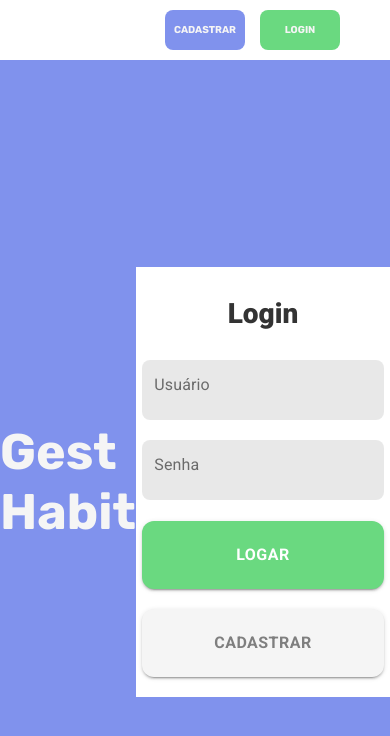
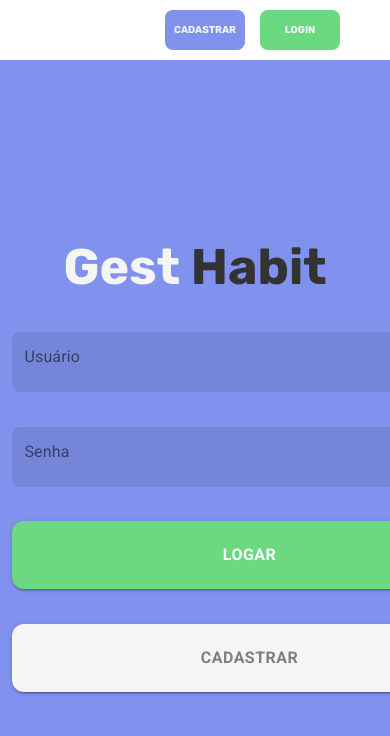
Before and after one commit to Robertatlima/Gest-Habit, a React (Create React App) app: page /login in a window 390 px wide. Shown: the top 736 px of the page. Built offline with nearby package versions, Linux system fonts and the light colour scheme; no server answers.

Commit message:
media query da pagina de login, e funcao de deslogar

```diff
--- a/src/components/NavBar/index.js
+++ b/src/components/NavBar/index.js
@@ -6,8 +6,10 @@ import { FiLogOut } from "react-icons/fi";
 import userEvent from "@testing-library/user-event";
 
 import { useUser } from "../../providers/User";
+import { useAuth } from "../../providers/Auth";
 const Header = ({ destiny, name, logout = false }) => {
   const { user, setUser } = useUser();
+  const { logoutF } = useAuth();
   return (
     <NavBarConteiner>
       <div className="header-conteudo">
@@ -39,7 +41,7 @@ const Header = ({ destiny, name, logout = false }) => {
             </Link>
           </nav>
         ) : (
-          <Link className="link-navBar-logout" to="/">
+          <Link onClick={() => logoutF()} className="link-navBar-logout" to="/">
             <FiLogOut />
             <p>Sair</p>
           </Link>
--- a/src/pages/Login/index.js
+++ b/src/pages/Login/index.js
@@ -1,5 +1,5 @@
 import * as C from "./styles";
-import { Link, useHistory } from "react-router-dom";
+import { Link, useHistory, Redirect } from "react-router-dom";
 import { useForm } from "react-hook-form";
 import * as yup from "yup";
 import { yupResolver } from "@hookform/resolvers/yup";
@@ -8,13 +8,14 @@ import axios from "axios";
 import jwt_decode from "jwt-decode";
 import { useUser } from "../../providers/User";
 import { useAuth } from "../../providers/Auth";
-
+import logo from "../../assets/img/Logo.png";
+import svg from "../../assets/img/fundoHome.png";
 import { Button } from "@material-ui/core";
 import Header from "../../components/NavBar";
 // import Button from "../../components/Button";
 const Login = () => {
   const { setUser } = useUser();
-  const { setAuth } = useAuth();
+  const { auth, setAuth } = useAuth();
 
   const history = useHistory();
 
@@ -57,16 +58,22 @@ const Login = () => {
       .catch((err) => console.log(err));
   };
 
+  if (auth) {
+    history.push("/habits");
+  }
   return (
     <>
       <Header destiny="login" />
+
       <C.LoginContainer>
         <div>
-          <h1>Gest Habit</h1>
+          <h1>
+            Gest <span>Habit</span>
+          </h1>
         </div>
         <C.Container>
           <form className="formulario" onSubmit={handleSubmit(handleForm)}>
-            <div>
+            <div className="formulario-title">
               <h2>Login</h2>
             </div>
             <div className="loginInput">
--- a/src/pages/Login/styles.js
+++ b/src/pages/Login/styles.js
@@ -8,6 +8,14 @@ export const LoginContainer = styled.div`
   background: var(--color-primary);
   display: flex;
   align-items: center;
+  /* background-image: url({${svg}}) no-repeat; */
+  @media (max-width: 700px) {
+    div h1 span {
+      color: var(--color-black);
+    }
+    flex-direction: column;
+    justify-content: center;
+  }
 `;
 
 export const Container = styled.div`
@@ -15,10 +23,9 @@ export const Container = styled.div`
   flex-direction: column;
   justify-content: space-evenly;
   align-items: center;
-
+  border-radius: 11px;
   width: 500px;
   height: 430px;
-  background: #fff;
   max-width: 499px;
   /* position: relative;
   top: calc(50vh - 250px); */
@@ -43,8 +50,10 @@ export const Container = styled.div`
     display: flex;
     flex-direction: column;
     justify-content: space-evenly;
+    border-radius: 11px;
   }
   .loginInput {
+    background: inherit;
     width: 95%;
     height: 60px;
     text-decoration: none;
@@ -88,4 +97,16 @@ export const Container = styled.div`
       transition: 0.5s;
     }
   }
+
+  @media (max-width: 700px) {
+    .formulario {
+      background: inherit;
+    }
+    .formulario-title {
+      display: none;
+    }
+    .header {
+      display: none;
+    }
+  }
 `;
--- a/src/pages/SignUp/styles.js
+++ b/src/pages/SignUp/styles.js
@@ -1,6 +1,7 @@
 import styled from "styled-components";
 
 export const RegisterContainer = styled.div`
+  max-width: 1440px;
   width: 100vw;
   height: 100vh;
   position: fixed;
--- a/src/providers/Auth/index.js
+++ b/src/providers/Auth/index.js
@@ -9,8 +9,14 @@ const initialState = initialToken ? true : false;
 export const AuthProvider = ({ children }) => {
   const [auth, setAuth] = useState(initialState);
 
+  const logoutF = () => {
+    localStorage.clear();
+    setAuth(false);
+    // toast.error("Usuário Deslogado");
+  };
+
   return (
-    <AuthContext.Provider value={{ auth, setAuth }}>
+    <AuthContext.Provider value={{ auth, setAuth, logoutF }}>
       {children}
     </AuthContext.Provider>
   );
```
